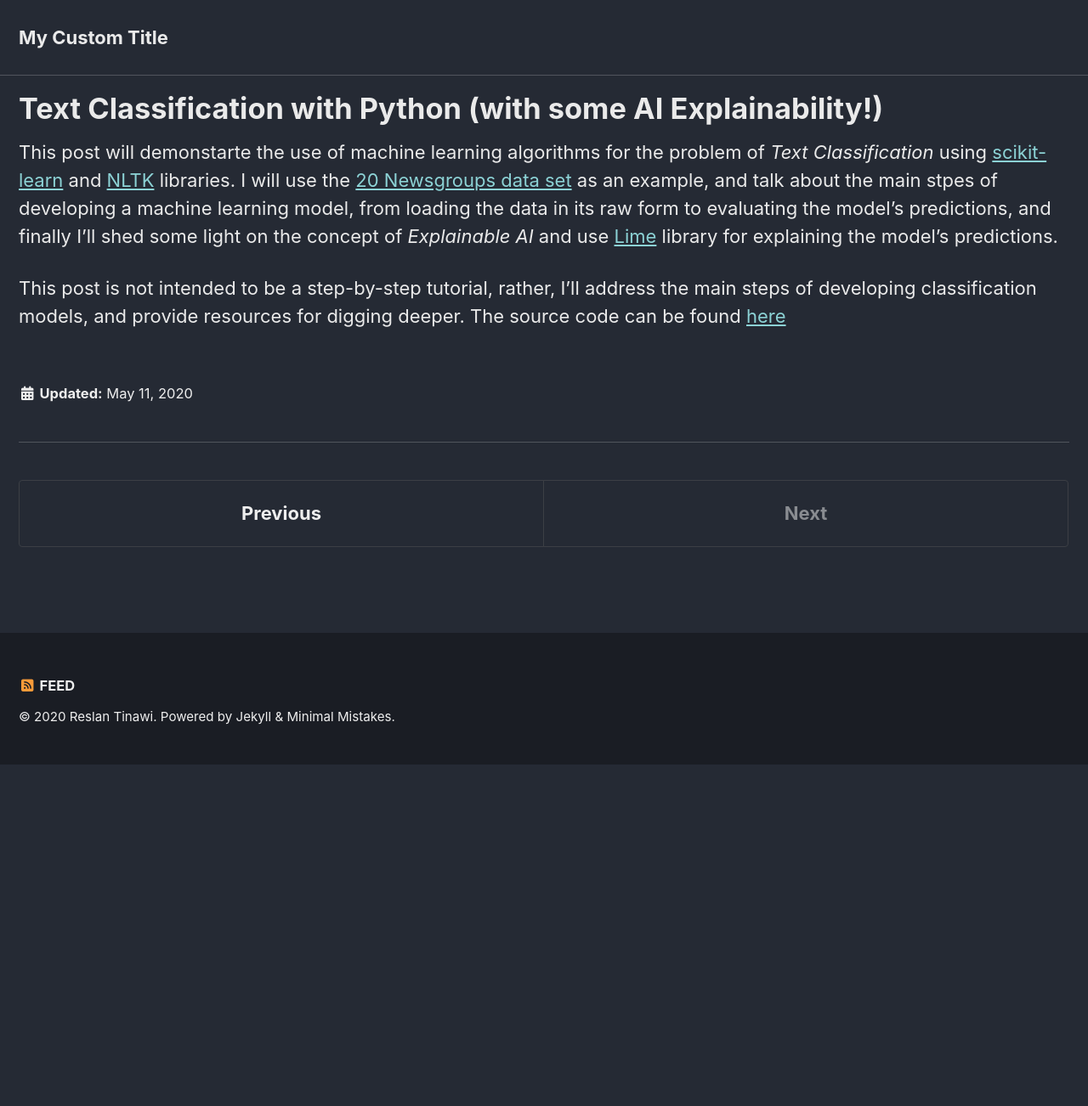
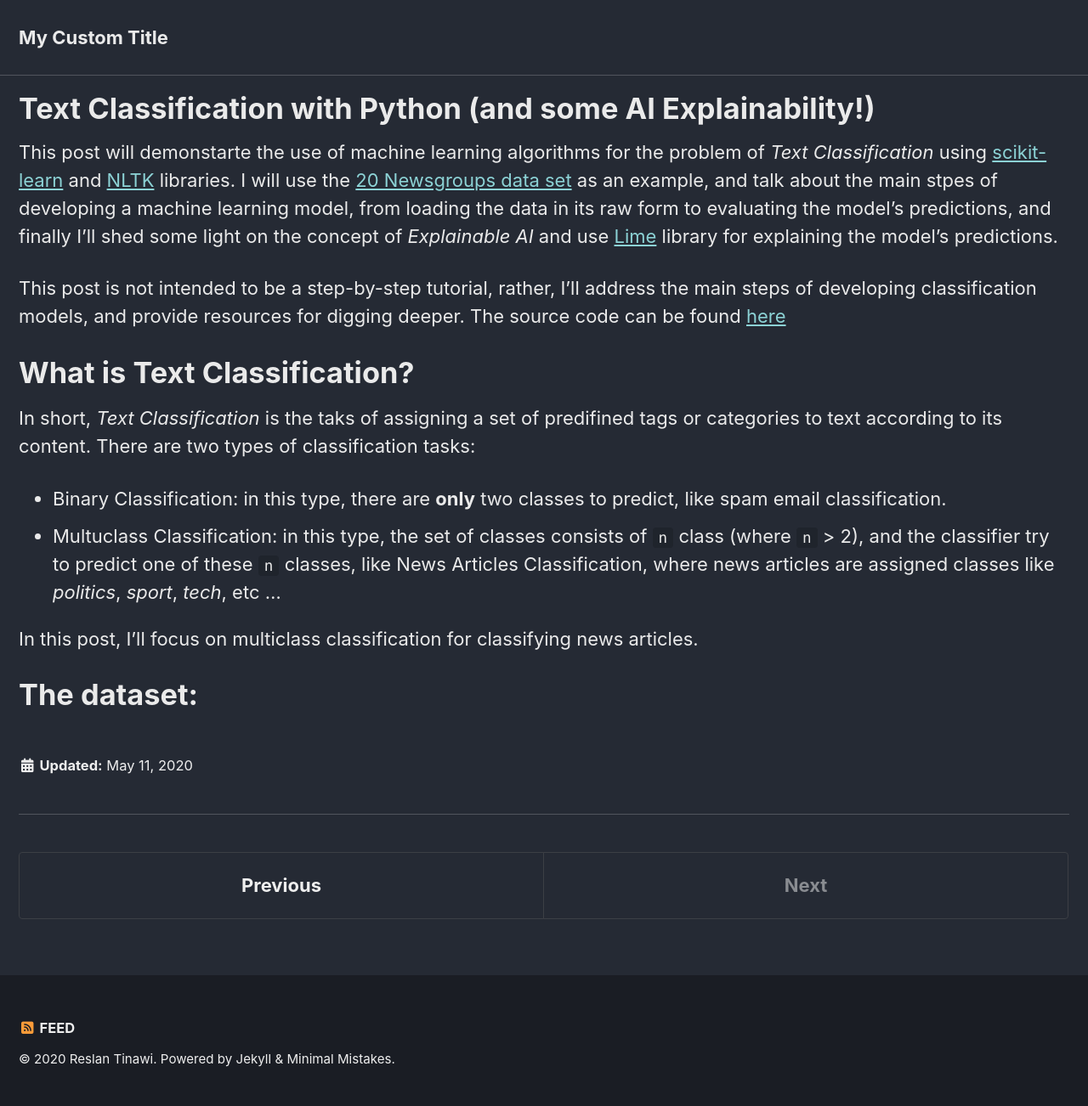
Before and after one commit to Reslan-Tinawi/reslan-tinawi.github.io, a Jekyll site: the page built from _posts/2020-05-11-text-classification-using-sklearn-and-nltk.md, in a window 1280 px wide. Shown: the whole page at 85% size. Built offline with Jekyll 4.4.1, drawn with Linux system fonts in a browser that asks for light colours; cached includes are drawn as plain includes; nearby versions of some CDN libraries; before the commit the page ends 900 px from its top, so only the background shows below that.

Commit message:
First section, some introductory info about classification

```diff
--- a/_posts/2020-05-11-text-classification-using-sklearn-and-nltk.md
+++ b/_posts/2020-05-11-text-classification-using-sklearn-and-nltk.md
@@ -1,5 +1,5 @@
 ---
-title: Text Classification with Python (with some AI Explainability!)
+title: Text Classification with Python (and some AI Explainability!)
 layout: single
 classes: wide
 tags:
@@ -11,3 +11,14 @@ tags:
 This post will demonstarte the use of machine learning algorithms for the problem of *Text Classification* using [scikit-learn](https://scikit-learn.org/stable/) and [NLTK](https://www.nltk.org/) libraries. I will use the [20 Newsgroups data set](http://qwone.com/~jason/20Newsgroups/) as an example, and talk about the main stpes of developing a machine learning model, from loading the data in its raw form to evaluating the model's predictions, and finally I'll shed some light on the concept of *Explainable AI* and use [Lime](https://github.com/marcotcr/lime) library for explaining the model's predictions.
 
 This post is not intended to be a step-by-step tutorial, rather, I'll address the main steps of developing classification models, and provide resources for digging deeper. The source code can be found [here](https://github.com/Reslan-Tinawi/20-newsgroups-Text-Classification)
+
+# What is Text Classification?
+
+In short, *Text Classification* is the taks of assigning a set of predifined tags or categories to text according to its content. There are two types of classification tasks:
+
+- Binary Classification: in this type, there are **only** two classes to predict, like spam email classification.
+- Multuclass Classification: in this type, the set of classes consists of `n` class (where `n` > 2), and the classifier try to predict one of these `n` classes, like News Articles Classification, where news articles are assigned classes like *politics*, *sport*, *tech*, etc ...
+
+In this post, I'll focus on multiclass classification for classifying news articles.
+
+# The dataset:
```
